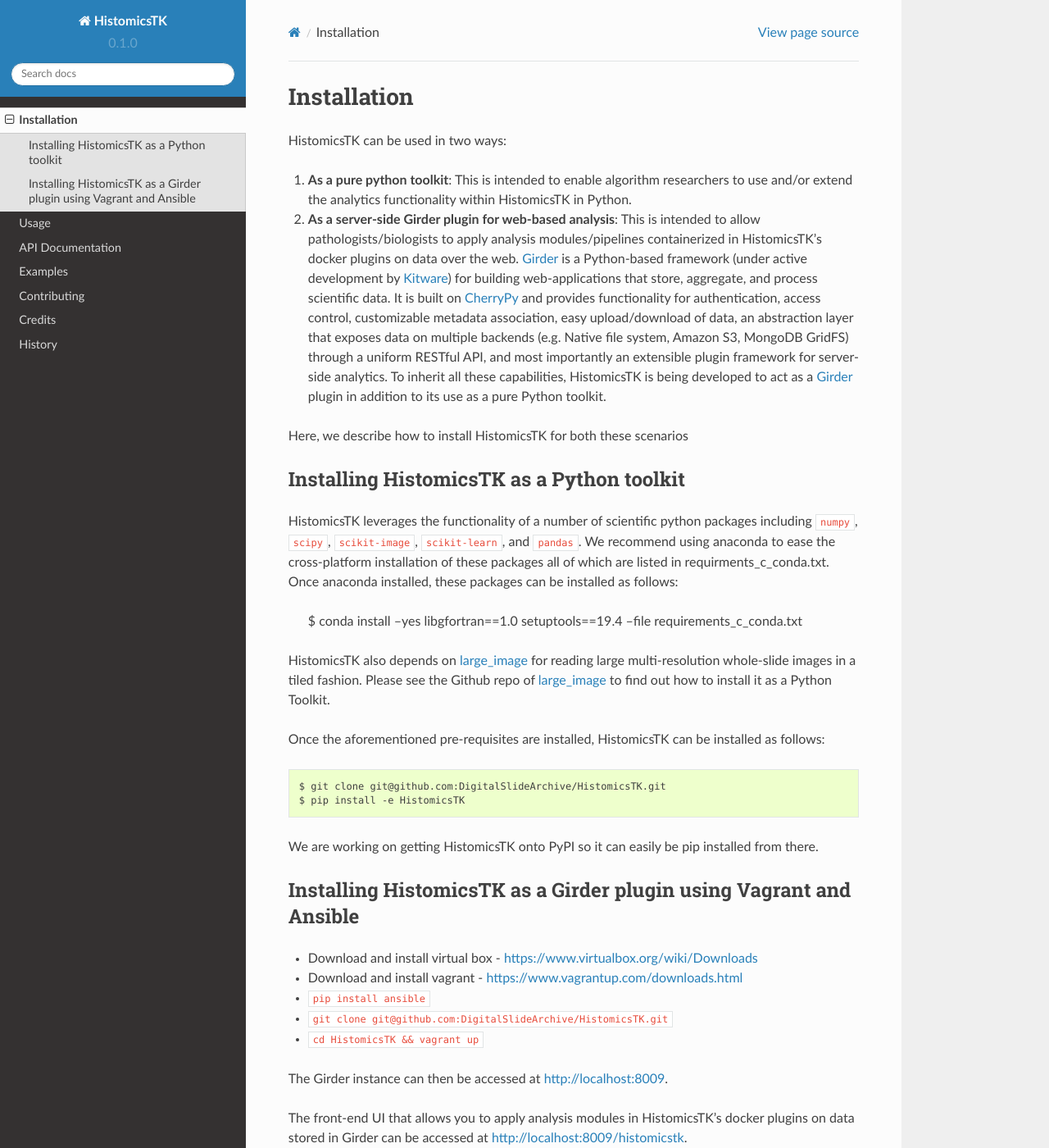
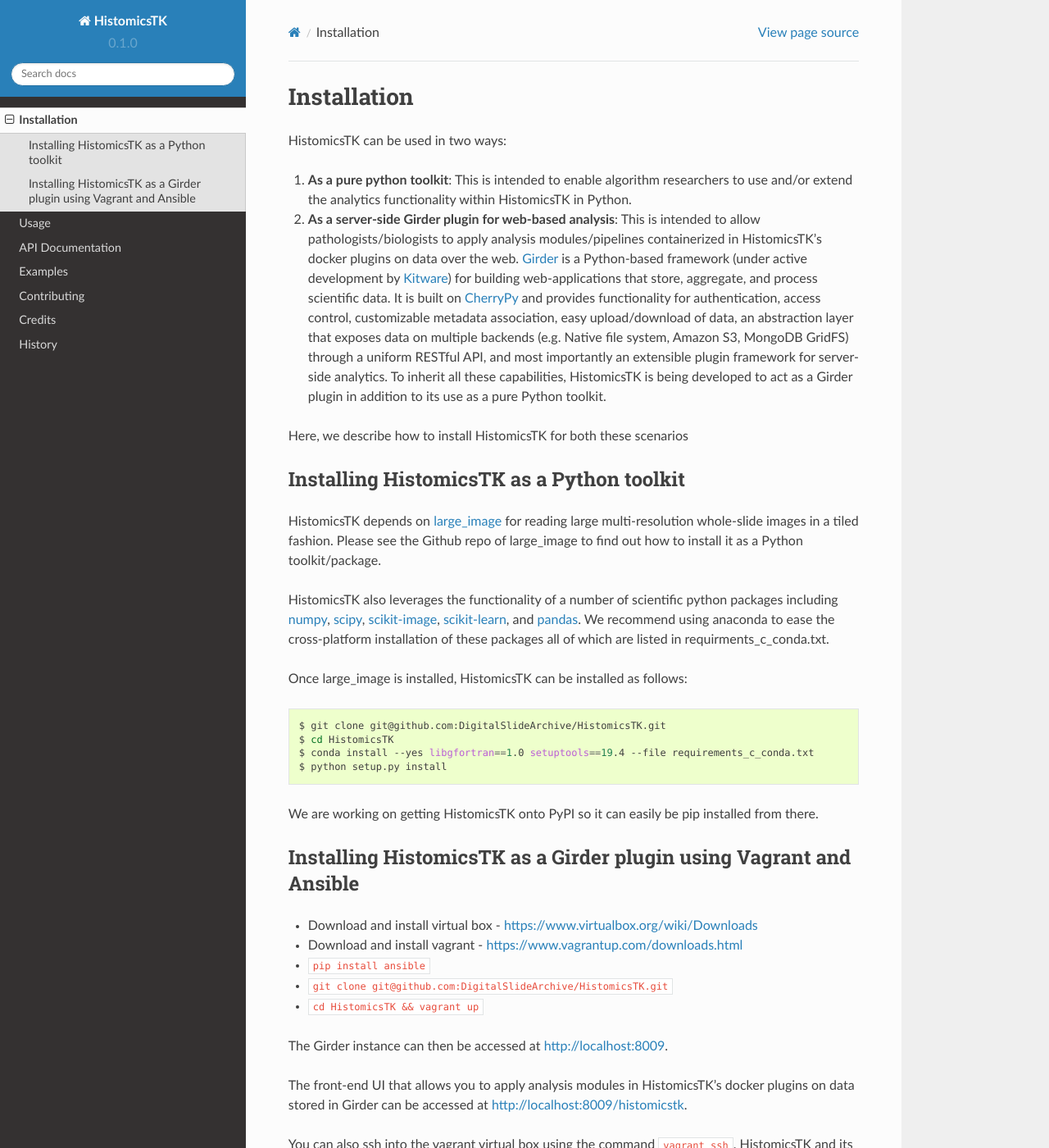
Before and after one commit to DigitalSlideArchive/HistomicsTK, a Sphinx documentation site: the page built from docs/installation.rst, in a window 1280 px wide and 1400 px high. Shown: the whole window at 82% size. Built offline with Sphinx 7.4.7 and the Read the Docs theme 2.0.0, drawn with Linux system fonts in a browser that asks for light colours; pages that are not in the unit, such as notebooks, are missing from menus; some of the changed text lies outside the part shown.

Commit message:
Update installation documentation

```diff
--- a/docs/installation.rst
+++ b/docs/installation.rst
@@ -21,7 +21,7 @@
    (e.g. Native file system, Amazon S3, MongoDB GridFS) through a uniform
    RESTful API, and most importantly an extensible plugin framework for
    server-side analytics. To inherit all these capabilities, HistomicsTK is
-   being developed to act as a Girder_ plugin in addition to its use as a pure
+   being developed to act as a Girder plugin in addition to its use as a pure
    Python toolkit.
 
 
@@ -30,24 +30,22 @@
 Installing HistomicsTK as a Python toolkit
 ------------------------------------------
 
-HistomicsTK leverages the functionality of a number of scientific python
-packages including ``numpy``, ``scipy``, ``scikit-image``, ``scikit-learn``,
-and ``pandas``. We recommend using anaconda to ease the cross-platform
+HistomicsTK depends on large_image_ for reading large multi-resolution
+whole-slide images in a tiled fashion. Please see the Github repo of
+large_image to find out how to install it as a Python toolkit/package.
+
+HistomicsTK also leverages the functionality of a number of scientific python
+packages including numpy_, scipy_, scikit-image_, scikit-learn_,
+and pandas_. We recommend using anaconda to ease the cross-platform
 installation of these packages all of which are listed in
-:doc:`requirments_c_conda.txt`. Once anaconda installed, these packages can
-be installed as follows:
+:doc:`requirments_c_conda.txt`.
 
-    $ conda install --yes libgfortran==1.0 setuptools==19.4 --file requirements_c_conda.txt
-
-HistomicsTK also depends on large_image_ for reading large multi-resolution
-whole-slide images in a tiled fashion. Please see the Github repo of
-large_image_ to find out how to install it as a Python Toolkit.
-
-Once the aforementioned pre-requisites are installed, HistomicsTK can be
-installed as follows::
+Once large_image is installed, HistomicsTK can be installed as follows::
 
     $ git clone git@github.com:DigitalSlideArchive/HistomicsTK.git
-    $ pip install -e HistomicsTK
+    $ cd HistomicsTK
+    $ conda install --yes libgfortran==1.0 setuptools==19.4 --file requirements_c_conda.txt
+    $ python setup.py install
 
 We are working on getting HistomicsTK onto PyPI so it can easily be pip
 installed from there.
@@ -67,7 +65,7 @@
 docker plugins on data stored in Girder can be accessed at
 http://localhost:8009/histomicstk.
 
-You can also ssh into the vagrant virtual box using the command ``vagrant ssh`.
+You can also ssh into the vagrant virtual box using the command ``vagrant ssh``.
 HistomicsTK and its dependencies are installed ad ``/opt/histomicstk``.
 
 .. _CherryPy: http://www.cherrypy.org/
@@ -75,3 +73,8 @@
 .. _Girder: http://girder.readthedocs.io/en/latest/
 .. _Kitware: http://www.kitware.com/
 .. _large_image: https://github.com/DigitalSlideArchive/large_image
+.. _numpy: http://www.numpy.org/
+.. _pandas: http://pandas.pydata.org/
+.. _scikit-image: http://scikit-image.org/
+.. _scikit-learn: http://scikit-learn.org/stable/
+.. _scipy: https://www.scipy.org/
```
